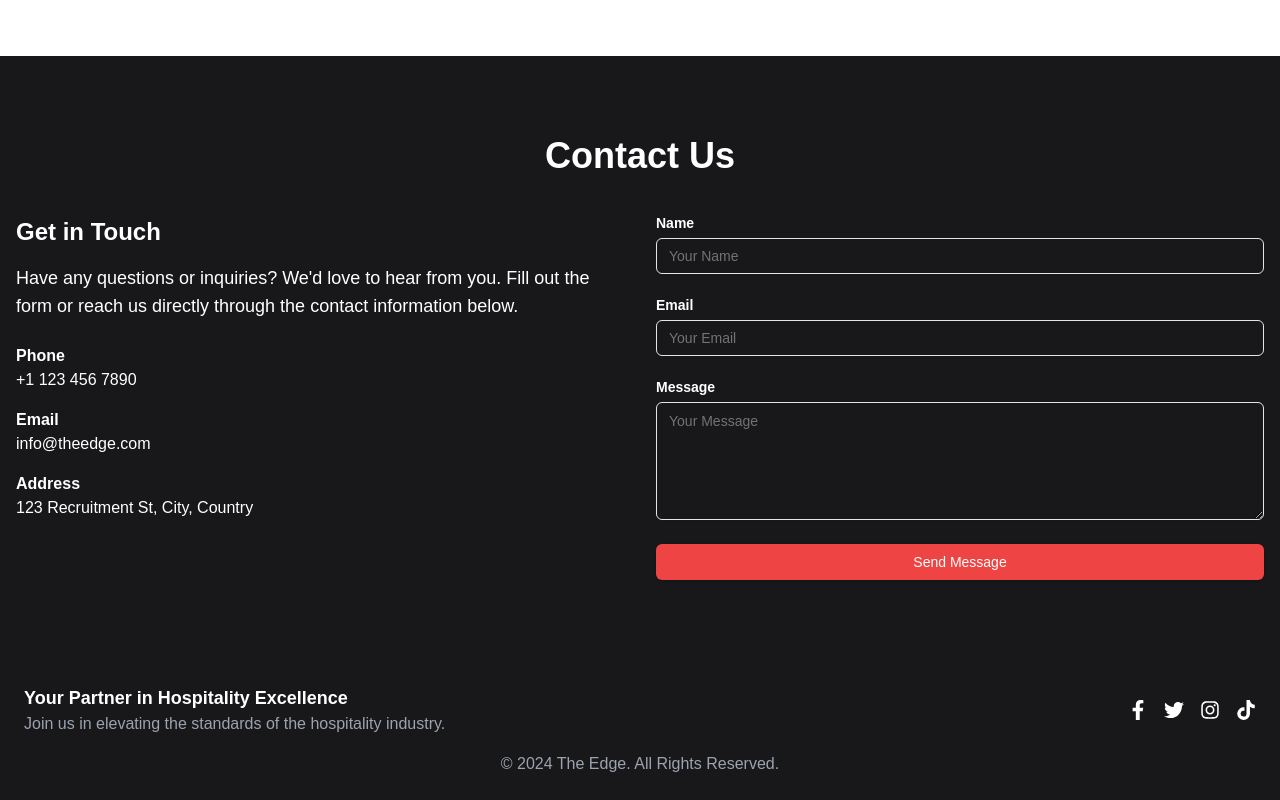
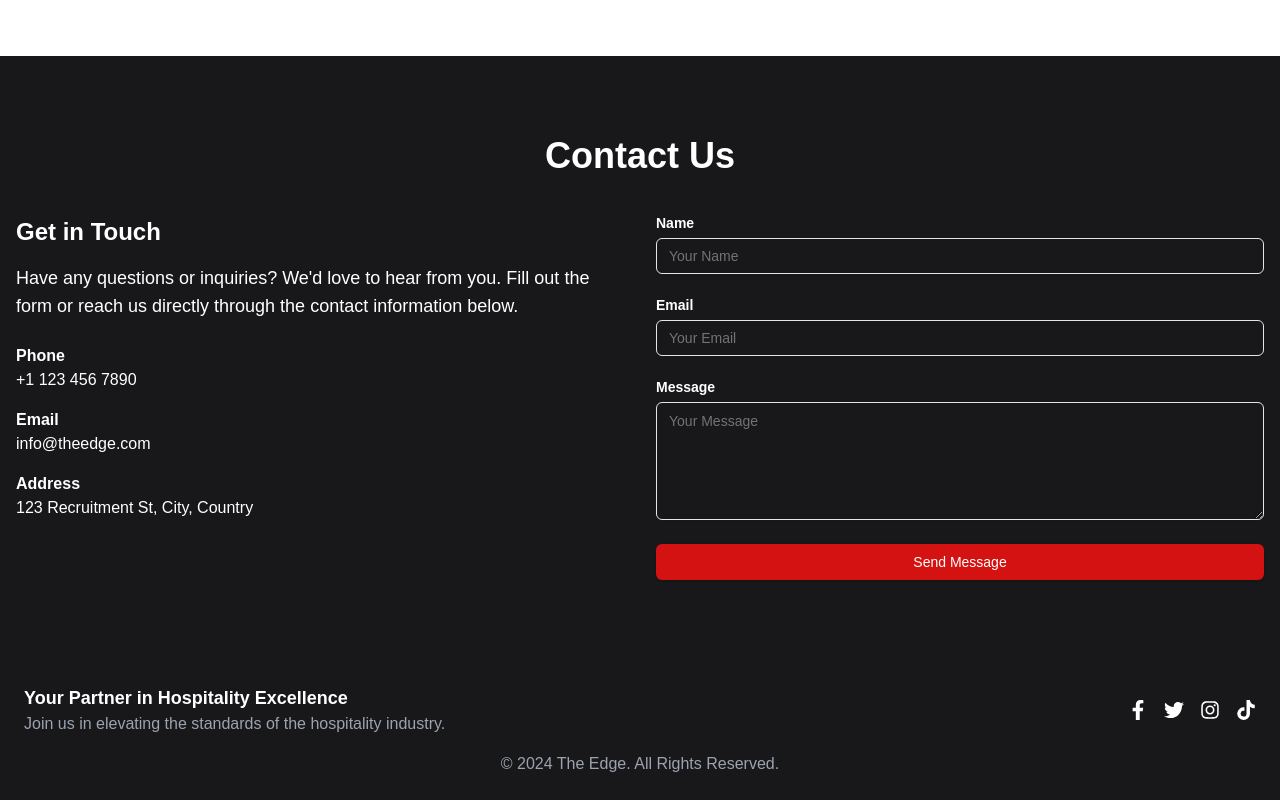
Before and after one commit to mark18cosmic/the-edge, a Next.js app: page / in a window 1280 px wide. Shown: the part 3577-4377 px from the top of the page. Built offline with nearby package versions, Linux system fonts and the light colour scheme.

Commit message:
contact button change

```diff
--- a/app/components/contact.tsx
+++ b/app/components/contact.tsx
@@ -81,7 +81,7 @@ const Contact = () => {
               </div>
 
               {/* Submit Button */}
-              <Button type="submit" className="w-full bg-red-500 text-white hover:bg-red-600 transition duration-300">
+              <Button type="submit" className="w-full bg-[#d41212] text-white hover:bg-[#b1190D] transition duration-300">
                 Send Message
               </Button>
             </form>
```
